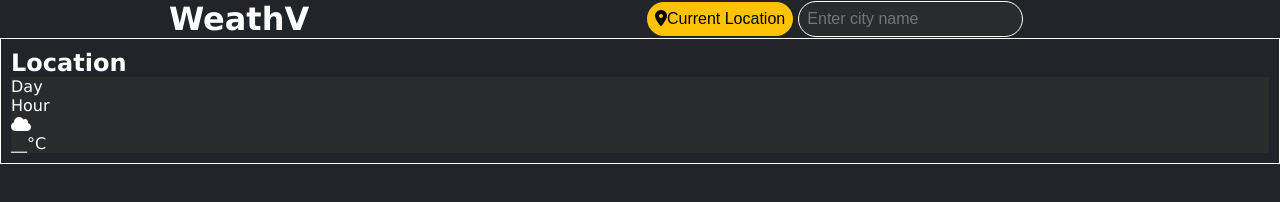
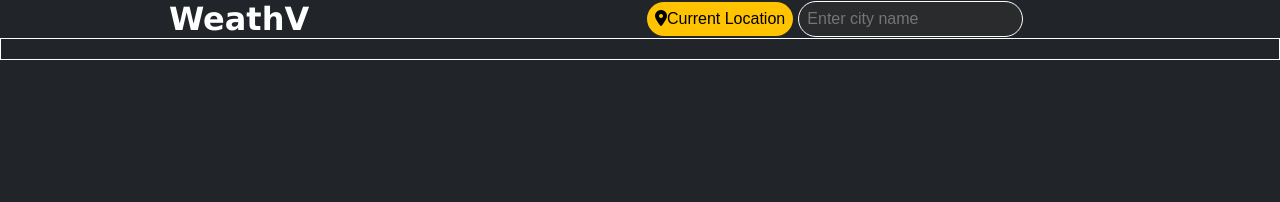
Before and after one commit to Val-her7/weather-app, a website built with Vite: page index.html in a window 1280 px wide. Built offline with nearby package versions, Linux system fonts and the light colour scheme; no server answers.

Commit message:
Change index.html

```diff
--- a/index.html
+++ b/index.html
@@ -22,8 +22,8 @@
     </header>
     <main>
         <div class="all-days">
-          <h2>Location</h2>
-          <div class=" weather today">
+          <h2 id="locationName"></h2>
+          <!-- <div class=" weather today">
             <p>Day</p>
             <div class="hourly-forecast">
               <div class="card">
@@ -47,7 +47,7 @@
           </div>
           <div class=" weather next-day-5">
 
-          </div>
+          </div> -->
         </div>
     </main>
     <footer>
```
